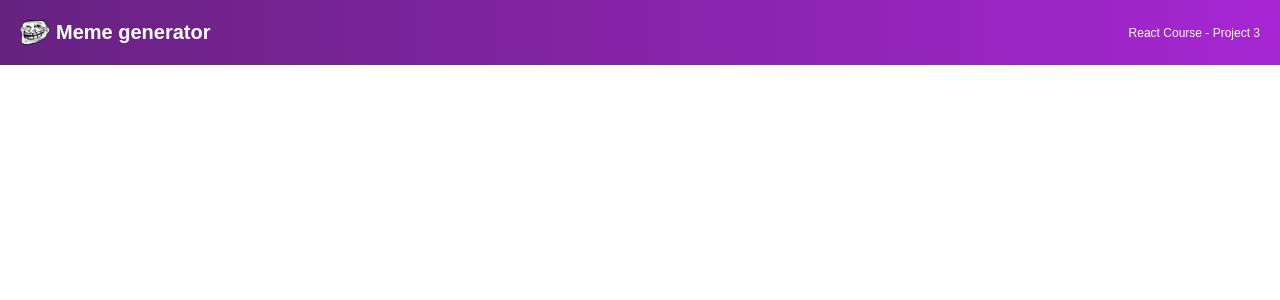
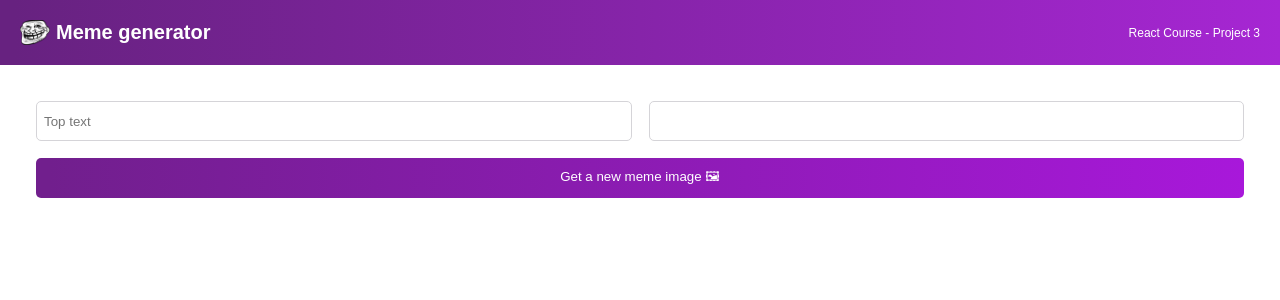
Before and after one commit to OmphileMorwane/OMPMOR404_BCL2401_GroupD01_Omphile-Morwane_DJS07, a React (Vite) app: page / in a window 1280 px wide. Shown: the top 300 px of the page. Built offline with nearby package versions, Linux system fonts and the light colour scheme.

Commit message:
Changed header name

```diff
--- a/src/App.jsx
+++ b/src/App.jsx
@@ -1,14 +1,12 @@
 import React from "react";
 import Header from "./Components/Header";
-import meme from "./Components/meme";
-
+import Meme from "./Components/Meme";
 
 export default function App() {
   return (
     <div>
       <Header />
-      <meme/>
+      <Meme />
     </div>
-  )
-
+  );
 }
```
